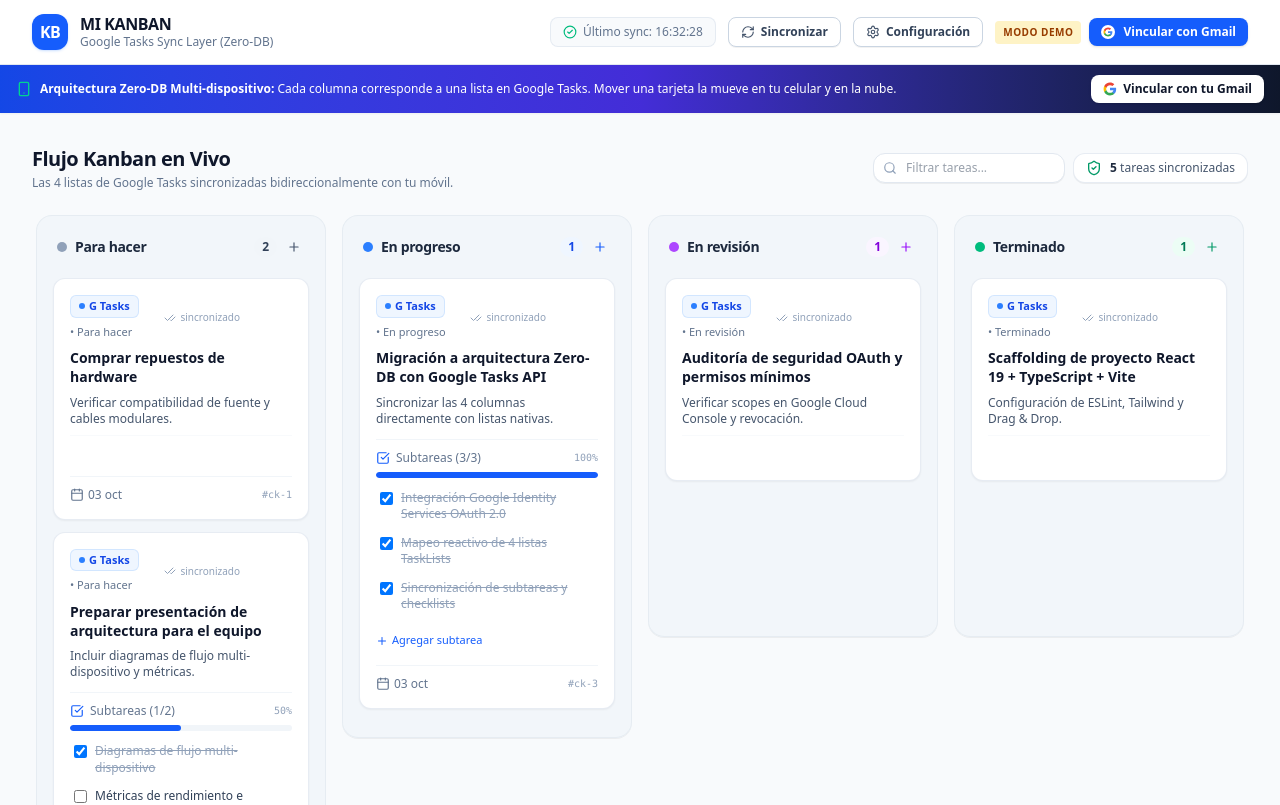
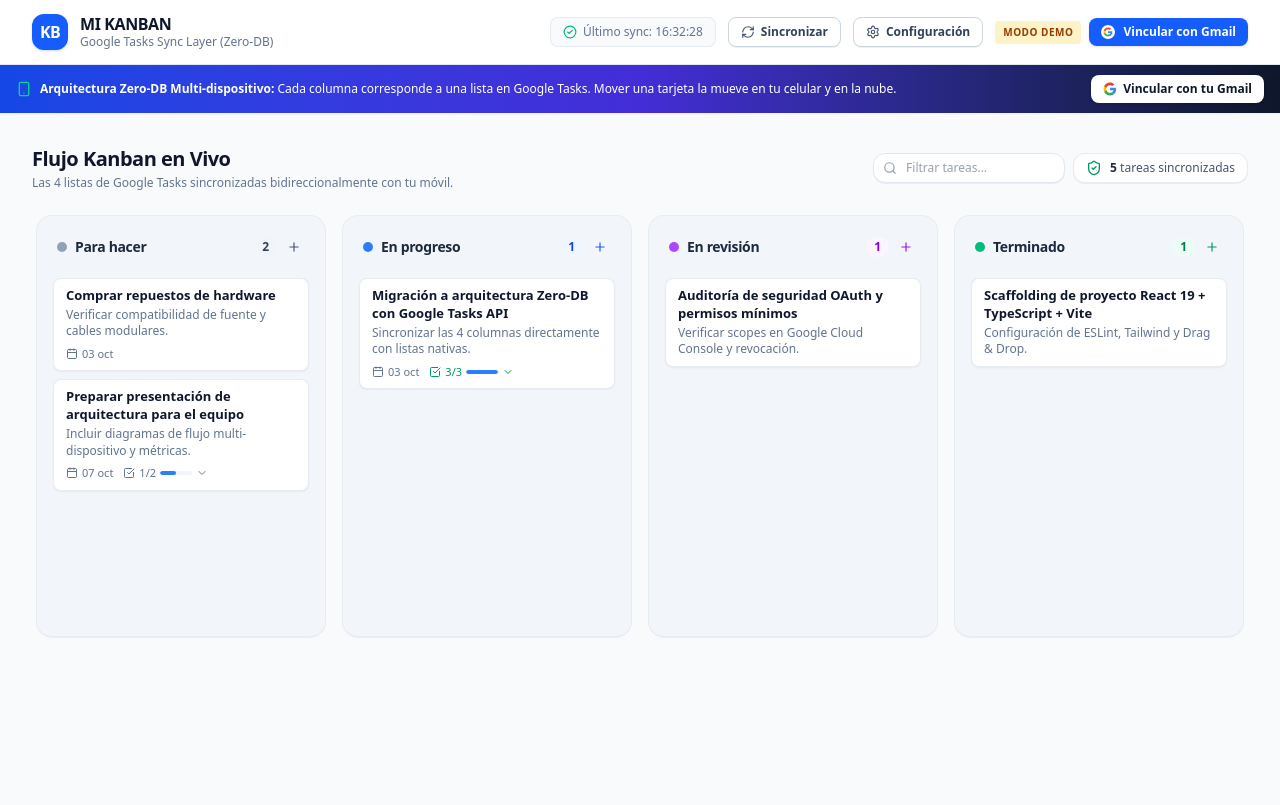
Before and after one commit to a-martyniuk/google-tasks-kanban, a React (Vite) app in the folder frontend/: page / in a window 1280 px wide. Shown: the top 805 px of the page. Built offline with nearby package versions, Linux system fonts and the light colour scheme.

Commit message:
feat(ui): tarjetas Kanban compactas (acciones en hover, subtareas colapsables, sin metadatos redundantes)

```diff
--- a/frontend/src/components/KanbanCard.tsx
+++ b/frontend/src/components/KanbanCard.tsx
@@ -2,12 +2,11 @@ import React, { useState, useEffect } from 'react';
 import { Draggable } from '@hello-pangea/dnd';
 import {
   Calendar,
-  CheckCheck,
   ChevronDown,
   ChevronUp,
   Trash2,
   CheckSquare,
-  Plus,
+  ListPlus,
   Pencil,
   Check,
   X,
@@ -17,6 +16,8 @@ import { KanbanItem, SubTaskItem } from '../types';
 interface KanbanCardProps {
   item: KanbanItem;
   index: number;
+  /** Título de la columna que contiene la tarjeta (para ocultar la lista de origen si es la misma) */
+  columnTitle?: string;
   onDelete?: () => void;
   onToggleSubtask?: (task: KanbanItem, subtask: SubTaskItem) => void;
   onAddSubtask?: (task: KanbanItem, title: string) => Promise<void>;
@@ -30,6 +31,7 @@ interface KanbanCardProps {
 export const KanbanCard: React.FC<KanbanCardProps> = ({
   item,
   index,
+  columnTitle,
   onDelete,
   onToggleSubtask,
   onAddSubtask,
@@ -37,6 +39,7 @@ export const KanbanCard: React.FC<KanbanCardProps> = ({
   onUpdateTask,
 }) => {
   const [expanded, setExpanded] = useState(false);
+  const [subtasksOpen, setSubtasksOpen] = useState(false);
   const [showAddSubtask, setShowAddSubtask] = useState(false);
   const [newSubtaskTitle, setNewSubtaskTitle] = useState('');
   const [isAddingSubtask, setIsAddingSubtask] = useState(false);
@@ -206,6 +209,30 @@ export const KanbanCard: React.FC<KanbanCardProps> = ({
     );
   }
 
+  const subtasks = item.subtasks || [];
+  const completedSubtasks = subtasks.filter((s) => s.status === 'completed').length;
+  const subtaskProgress = subtasks.length > 0 ? (completedSubtasks / subtasks.length) * 100 : 0;
+  // Solo mostrar la lista de origen si difiere de la columna (listas extra sincronizadas)
+  const showSourceList =
+    !!item.sourceListName &&
+    !!columnTitle &&
+    item.sourceListName.trim().toLowerCase() !== columnTitle.trim().toLowerCase();
+  const hasMeta = !!due || subtasks.length > 0 || showSourceList;
+
+  const handleSubmitSubtask = async (e: React.FormEvent) => {
+    e.preventDefault();
+    if (!newSubtaskTitle.trim() || !onAddSubtask) return;
+    setIsAddingSubtask(true);
+    try {
+      await onAddSubtask(item, newSubtaskTitle.trim());
+      setNewSubtaskTitle('');
+      setShowAddSubtask(false);
+      setSubtasksOpen(true);
+    } finally {
+      setIsAddingSubtask(false);
+    }
+  };
+
   return (
     <Draggable draggableId={item.id} index={index}>
       {(provided, snapshot) => (
@@ -213,32 +240,28 @@ export const KanbanCard: React.FC<KanbanCardProps> = ({
           ref={provided.innerRef}
           {...provided.draggableProps}
           {...provided.dragHandleProps}
-          className={`group bg-white rounded-xl p-4 mb-3 border transition-all duration-150 select-none ${
+          className={`group relative bg-white rounded-lg px-3 py-2 mb-2 border transition-all duration-150 select-none ${
             snapshot.isDragging
               ? 'border-blue-500 shadow-xl ring-2 ring-blue-500/20 scale-[1.02] cursor-grabbing rotate-1'
               : 'border-slate-200/80 shadow-xs hover:border-slate-300 hover:shadow-sm cursor-grab'
           }`}
         >
-          {/* Header de la tarjeta */}
-          <div className="flex items-center justify-between gap-2 mb-2">
-            <div className="flex items-center gap-1.5 flex-wrap">
-              <span className="inline-flex items-center gap-1 px-2 py-0.5 rounded-md text-[11px] font-semibold bg-blue-50 text-blue-700 border border-blue-200/60">
-                <span className="w-1.5 h-1.5 rounded-full bg-blue-500"></span>
-                G Tasks
-              </span>
-
-              {item.sourceListName && (
-                <span className="text-[11px] text-slate-500 font-medium truncate max-w-[130px]" title={item.sourceListName}>
-                  • {item.sourceListName}
-                </span>
+          {/* Acciones flotantes (no ocupan espacio en el layout) */}
+          <div className="absolute top-1 right-1 flex items-center gap-0.5 rounded-md bg-white/95 shadow-sm ring-1 ring-slate-200/70 px-0.5 opacity-0 pointer-events-none group-hover:opacity-100 group-hover:pointer-events-auto focus-within:opacity-100 focus-within:pointer-events-auto transition-opacity">
+            {onAddSubtask && (
+              <button
+                type="button"
+                onClick={(e) => {
+                  e.stopPropagation();
+                  setShowAddSubtask(true);
+                  setSubtasksOpen(true);
+                }}
+                className="p-1 text-slate-400 hover:text-blue-600 rounded cursor-pointer"
+                title="Agregar subtarea"
+              >
+                <ListPlus className="w-3.5 h-3.5" />
+              </button>
             )}
-            </div>
-
-            <div className="flex items-center gap-1">
-              <span className="inline-flex items-center gap-1 text-[10px] text-slate-400 font-medium">
-                <CheckCheck className="w-3 h-3 text-slate-400" />
-                sincronizado
-              </span>
             {onUpdateTask && (
               <button
                 type="button"
@@ -246,7 +269,7 @@ export const KanbanCard: React.FC<KanbanCardProps> = ({
                   e.stopPropagation();
                   setIsEditing(true);
                 }}
-                  className="opacity-0 group-hover:opacity-100 p-1 text-slate-300 hover:text-blue-600 rounded transition-opacity cursor-pointer"
+                className="p-1 text-slate-400 hover:text-blue-600 rounded cursor-pointer"
                 title="Editar tarea"
               >
                 <Pencil className="w-3.5 h-3.5" />
@@ -261,23 +284,22 @@ export const KanbanCard: React.FC<KanbanCardProps> = ({
                     onDelete();
                   }
                 }}
-                  className="opacity-0 group-hover:opacity-100 p-1 text-slate-300 hover:text-rose-600 rounded transition-opacity cursor-pointer"
+                className="p-1 text-slate-400 hover:text-rose-600 rounded cursor-pointer"
                 title="Eliminar en Google Tasks"
               >
                 <Trash2 className="w-3.5 h-3.5" />
               </button>
             )}
           </div>
-          </div>
 
           {/* Título */}
-          <h4 className="text-sm font-semibold text-slate-900 leading-snug group-hover:text-blue-600 transition-colors">
+          <h4 className="text-[13px] font-semibold text-slate-900 leading-snug break-words">
             {item.title}
           </h4>
 
           {/* Descripción / Notas */}
           {item.description && (
-            <div className="mt-2 text-xs text-slate-600">
+            <div className="mt-0.5 text-xs text-slate-500 leading-snug">
               <p className={expanded ? 'whitespace-pre-line' : 'line-clamp-2'}>
                 {item.description}
               </p>
@@ -288,15 +310,15 @@ export const KanbanCard: React.FC<KanbanCardProps> = ({
                     e.stopPropagation();
                     setExpanded(!expanded);
                   }}
-                  className="mt-1 text-[11px] text-blue-600 hover:text-blue-700 font-medium flex items-center gap-0.5 cursor-pointer"
+                  className="text-[11px] text-blue-600 hover:text-blue-700 font-medium inline-flex items-center gap-0.5 cursor-pointer"
                 >
                   {expanded ? (
                     <>
-                      Ver menos <ChevronUp className="w-3 h-3" />
+                      menos <ChevronUp className="w-3 h-3" />
                     </>
                   ) : (
                     <>
-                      Ver más <ChevronDown className="w-3 h-3" />
+                      más <ChevronDown className="w-3 h-3" />
                     </>
                   )}
                 </button>
@@ -304,40 +326,70 @@ export const KanbanCard: React.FC<KanbanCardProps> = ({
             </div>
           )}
 
-          {/* Subtareas / Checklist */}
-          {item.subtasks && item.subtasks.length > 0 ? (
-            <div className="mt-3 pt-2.5 border-t border-slate-100">
-              <div className="flex items-center justify-between text-xs text-slate-500 mb-1.5 font-medium">
-                <span className="flex items-center gap-1.5">
-                  <CheckSquare className="w-3.5 h-3.5 text-blue-600" />
-                  Subtareas ({item.subtasks.filter((s) => s.status === 'completed').length}/{item.subtasks.length})
+          {/* Fila de metadatos compacta */}
+          {hasMeta && (
+            <div className="mt-1.5 flex items-center gap-x-2.5 gap-y-1 flex-wrap text-[11px]">
+              {due && (
+                <span
+                  className={`inline-flex items-center gap-1 font-medium ${
+                    due.isOverdue
+                      ? 'text-rose-600 font-semibold'
+                      : due.isToday
+                      ? 'text-amber-600 font-semibold'
+                      : 'text-slate-500'
+                  }`}
+                  title={due.isOverdue ? 'Vencida' : 'Fecha de vencimiento'}
+                >
+                  <Calendar className="w-3 h-3" />
+                  {due.isToday ? 'Hoy' : due.formatted}
                 </span>
-                <span className="text-[10px] font-mono text-slate-400">
-                  {Math.round(
-                    (item.subtasks.filter((s) => s.status === 'completed').length /
-                      item.subtasks.length) *
-                      100
-                  )}%
+              )}
+
+              {subtasks.length > 0 && (
+                <button
+                  type="button"
+                  onClick={(e) => {
+                    e.stopPropagation();
+                    setSubtasksOpen(!subtasksOpen);
+                  }}
+                  className={`inline-flex items-center gap-1 font-medium rounded px-1 -mx-1 hover:bg-slate-100 cursor-pointer ${
+                    completedSubtasks === subtasks.length ? 'text-emerald-600' : 'text-slate-500'
+                  }`}
+                  title={subtasksOpen ? 'Ocultar subtareas' : 'Ver subtareas'}
+                >
+                  <CheckSquare className="w-3 h-3" />
+                  <span>
+                    {completedSubtasks}/{subtasks.length}
                   </span>
+                  <span className="w-8 h-1 bg-slate-100 rounded-full overflow-hidden">
+                    <span
+                      className="block h-full bg-blue-500 rounded-full transition-all duration-300"
+                      style={{ width: `${subtaskProgress}%` }}
+                    />
+                  </span>
+                  {subtasksOpen ? (
+                    <ChevronUp className="w-3 h-3" />
+                  ) : (
+                    <ChevronDown className="w-3 h-3" />
+                  )}
+                </button>
+              )}
+
+              {showSourceList && (
+                <span
+                  className="text-slate-400 font-medium truncate max-w-[120px]"
+                  title={`Lista: ${item.sourceListName}`}
+                >
+                  • {item.sourceListName}
+                </span>
+              )}
             </div>
+          )}
 
-              {/* Barra de progreso */}
-              <div className="w-full bg-slate-100 rounded-full h-1.5 mb-2 overflow-hidden">
-                <div
-                  className="bg-blue-600 h-1.5 rounded-full transition-all duration-300"
-                  style={{
-                    width: `${
-                      (item.subtasks.filter((s) => s.status === 'completed').length /
-                        item.subtasks.length) *
-                      100
-                    }%`,
-                  }}
-                />
-              </div>
-
-              {/* Lista de subtareas */}
-              <div className="space-y-1">
-                {item.subtasks.map((sub) => {
+          {/* Lista de subtareas (colapsable) */}
+          {subtasksOpen && subtasks.length > 0 && (
+            <div className="mt-1.5 pt-1.5 border-t border-slate-100 space-y-0.5">
+              {subtasks.map((sub) => {
                 const isDone = sub.status === 'completed';
                 return (
                   <div
@@ -348,9 +400,9 @@ export const KanbanCard: React.FC<KanbanCardProps> = ({
                         onToggleSubtask(item, sub);
                       }
                     }}
-                      className="flex items-start justify-between gap-2 text-xs p-1 rounded hover:bg-slate-50 cursor-pointer transition-colors group/sub"
+                    className="flex items-start justify-between gap-2 text-xs px-1 py-0.5 rounded hover:bg-slate-50 cursor-pointer transition-colors group/sub"
                   >
-                      <div className="flex items-start gap-2 flex-1 min-w-0">
+                    <div className="flex items-start gap-1.5 flex-1 min-w-0">
                       <input
                         type="checkbox"
                         checked={isDone}
@@ -387,25 +439,13 @@ export const KanbanCard: React.FC<KanbanCardProps> = ({
                 );
               })}
             </div>
+          )}
 
-              {/* Botón o Formulario para añadir subtarea */}
-              {onAddSubtask && (
-                <div className="mt-2 pt-1">
-                  {showAddSubtask ? (
+          {/* Formulario para añadir subtarea (solo visible bajo demanda) */}
+          {onAddSubtask && showAddSubtask && (
             <form
-                      onSubmit={async (e) => {
-                        e.preventDefault();
-                        if (!newSubtaskTitle.trim()) return;
-                        setIsAddingSubtask(true);
-                        try {
-                          await onAddSubtask(item, newSubtaskTitle.trim());
-                          setNewSubtaskTitle('');
-                          setShowAddSubtask(false);
-                        } finally {
-                          setIsAddingSubtask(false);
-                        }
-                      }}
-                      className="flex items-center gap-1.5"
+              onSubmit={handleSubmitSubtask}
+              className="mt-1.5 flex items-center gap-1.5"
               onClick={(e) => e.stopPropagation()}
             >
               <input
@@ -417,7 +457,7 @@ export const KanbanCard: React.FC<KanbanCardProps> = ({
                 onKeyDown={(e) => {
                   if (e.key === 'Escape') setShowAddSubtask(false);
                 }}
-                        className="flex-1 text-xs px-2 py-1 border border-slate-300 rounded focus:outline-none focus:ring-1 focus:ring-blue-500"
+                className="flex-1 min-w-0 text-xs px-2 py-1 border border-slate-300 rounded focus:outline-none focus:ring-1 focus:ring-blue-500"
               />
               <button
                 type="submit"
@@ -429,113 +469,12 @@ export const KanbanCard: React.FC<KanbanCardProps> = ({
               <button
                 type="button"
                 onClick={() => setShowAddSubtask(false)}
-                        className="p-1 text-slate-400 hover:text-slate-600 text-xs cursor-pointer"
+                className="p-1 text-slate-400 hover:text-slate-600 cursor-pointer"
+                title="Cancelar"
               >
-                        ✕
+                <X className="w-3 h-3" />
               </button>
             </form>
-                  ) : (
-                    <button
-                      type="button"
-                      onClick={(e) => {
-                        e.stopPropagation();
-                        setShowAddSubtask(true);
-                      }}
-                      className="text-[11px] text-blue-600 hover:text-blue-700 font-medium inline-flex items-center gap-1 cursor-pointer"
-                    >
-                      <Plus className="w-3 h-3" />
-                      <span>Agregar subtarea</span>
-                    </button>
-                  )}
-                </div>
-              )}
-            </div>
-          ) : (
-            onAddSubtask && (
-              <div className="mt-2 pt-1 border-t border-slate-50">
-                {showAddSubtask ? (
-                  <form
-                    onSubmit={async (e) => {
-                      e.preventDefault();
-                      if (!newSubtaskTitle.trim()) return;
-                      setIsAddingSubtask(true);
-                      try {
-                        await onAddSubtask(item, newSubtaskTitle.trim());
-                        setNewSubtaskTitle('');
-                        setShowAddSubtask(false);
-                      } finally {
-                        setIsAddingSubtask(false);
-                      }
-                    }}
-                    className="flex items-center gap-1.5"
-                    onClick={(e) => e.stopPropagation()}
-                  >
-                    <input
-                      type="text"
-                      placeholder="Nueva subtarea..."
-                      autoFocus
-                      value={newSubtaskTitle}
-                      onChange={(e) => setNewSubtaskTitle(e.target.value)}
-                      onKeyDown={(e) => {
-                        if (e.key === 'Escape') setShowAddSubtask(false);
-                      }}
-                      className="flex-1 text-xs px-2 py-1 border border-slate-300 rounded focus:outline-none focus:ring-1 focus:ring-blue-500"
-                    />
-                    <button
-                      type="submit"
-                      disabled={isAddingSubtask || !newSubtaskTitle.trim()}
-                      className="px-2 py-1 text-[11px] font-semibold bg-blue-600 text-white rounded hover:bg-blue-700 disabled:opacity-50 cursor-pointer"
-                    >
-                      {isAddingSubtask ? '...' : 'Añadir'}
-                    </button>
-                    <button
-                      type="button"
-                      onClick={() => setShowAddSubtask(false)}
-                      className="p-1 text-slate-400 hover:text-slate-600 text-xs cursor-pointer"
-                    >
-                      ✕
-                    </button>
-                  </form>
-                ) : (
-                  <button
-                    type="button"
-                    onClick={(e) => {
-                      e.stopPropagation();
-                      setShowAddSubtask(true);
-                    }}
-                    className="opacity-0 group-hover:opacity-100 text-[11px] text-slate-500 hover:text-blue-600 font-medium inline-flex items-center gap-1 transition-opacity cursor-pointer"
-                  >
-                    <Plus className="w-3 h-3" />
-                    <span>+ Subtarea</span>
-                  </button>
-                )}
-              </div>
-            )
-          )}
-
-          {/* Footer de la tarjeta: Vencimiento y metadatos */}
-          {due && (
-            <div className="mt-3 pt-2.5 border-t border-slate-100 flex items-center justify-between text-xs">
-              <div
-                className={`inline-flex items-center gap-1 font-medium ${
-                  due.isOverdue
-                    ? 'text-rose-600 font-semibold'
-                    : due.isToday
-                    ? 'text-amber-600 font-semibold'
-                    : 'text-slate-500'
-                }`}
-              >
-                <Calendar className="w-3.5 h-3.5" />
-                <span>
-                  {due.isToday ? 'Hoy' : due.formatted}
-                  {due.isOverdue && ' (vencida)'}
-                </span>
-              </div>
-
-              <span className="text-[10px] text-slate-400 font-mono">
-                #{item.sourceId.slice(-4)}
-              </span>
-            </div>
           )}
         </div>
       )}
--- a/frontend/src/components/KanbanColumn.tsx
+++ b/frontend/src/components/KanbanColumn.tsx
@@ -191,6 +191,7 @@ export const KanbanColumn: React.FC<KanbanColumnProps> = ({
                 key={item.id}
                 item={item}
                 index={index}
+                columnTitle={column.title}
                 onDelete={onDeleteTask ? () => onDeleteTask(item) : undefined}
                 onToggleSubtask={onToggleSubtask}
                 onAddSubtask={onAddSubtask}
```
Lines whose indentation alone changed are shown as unchanged.
